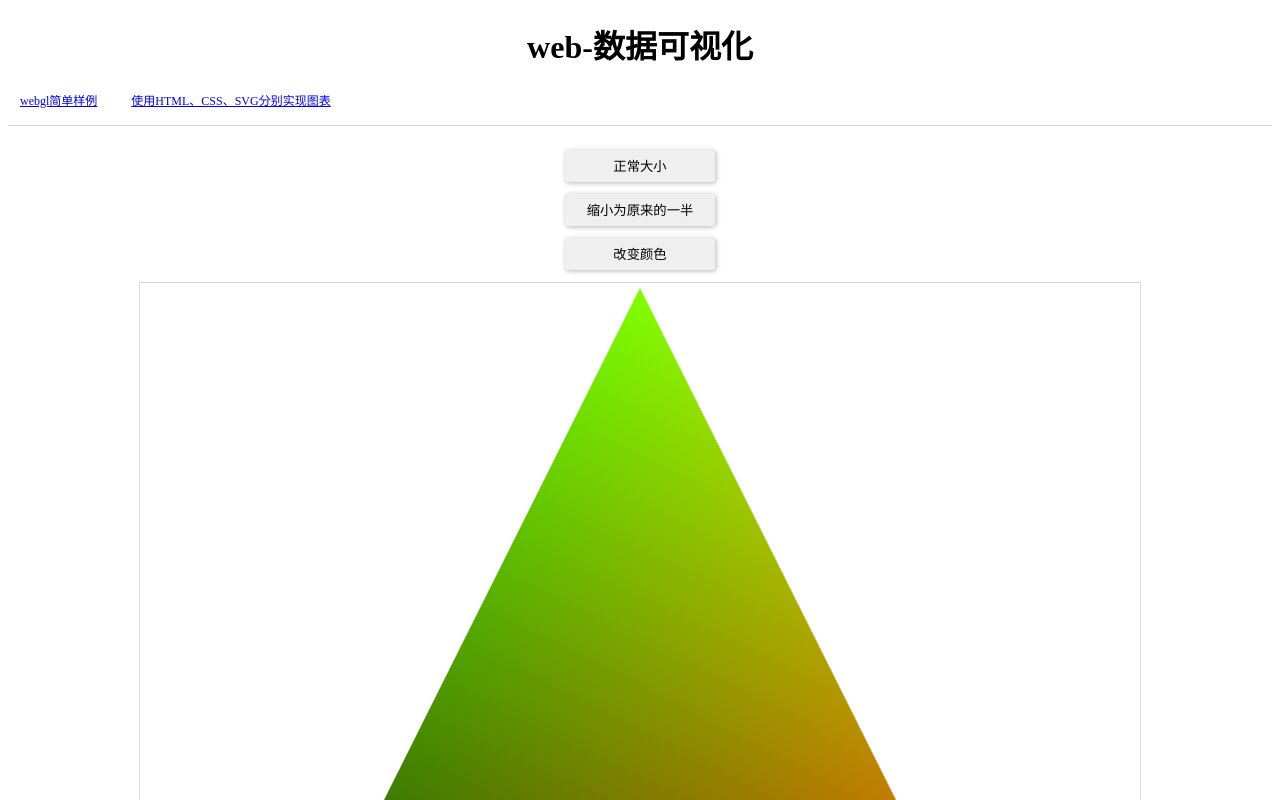
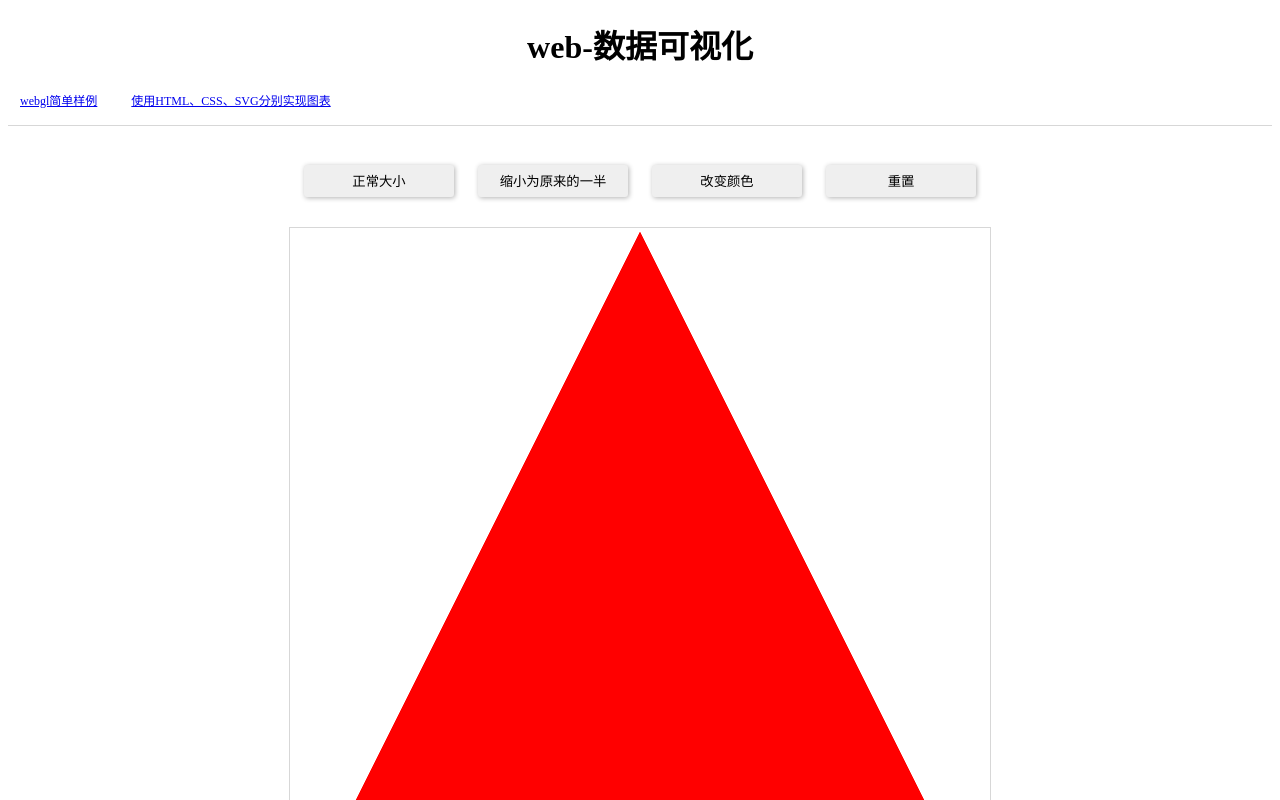
Before and after one commit to Rzzy/web-visualization, an Angular app in the folder web-visualization/: page /wegl-sample in a window 1280 px wide. Shown: the top 800 px of the page. Built offline with nearby package versions, Linux system fonts and the light colour scheme.

Commit message:
新增reset ，不断缩小

```diff
--- a/web-visualization/src/app/webgl-sample/webgl-sample.component.html
+++ b/web-visualization/src/app/webgl-sample/webgl-sample.component.html
@@ -1,4 +1,7 @@
-<button (click)="clickMe()"> 正常大小 </button>
-<button (click)="halfSizeTriangle()"> 缩小为原来的一半 </button>
-<button (click)="changeColor()"> 改变颜色 </button>
-<canvas width="1000px" height="1000px" #mainCanvas></canvas>
+<div class="btn-wrap">
+    <button (click)="clickMe()"> 正常大小 </button>
+    <button (click)="halfSizeTriangle()"> 缩小为原来的一半 </button>
+    <button (click)="changeColor()"> 改变颜色 </button>
+    <button (click)="reset()"> 重置 </button>
+</div>
+<canvas width="700px" height="700px" #mainCanvas></canvas>
--- a/web-visualization/src/app/webgl-sample/webgl-sample.component.less
+++ b/web-visualization/src/app/webgl-sample/webgl-sample.component.less
@@ -1,10 +1,14 @@
+.btn-wrap{
+    text-align: center;
+    padding: 15px 0 30px;
+}
 button {
-    display: block;
+    display: inline-block;
     border: 0;
     width: 150px;
     height: 32px;
     border-radius: 3px;
-    margin: 12px auto;
+    margin:0 12px;
     box-shadow: 1px 1px 5px rgba(0, 0, 0, 0.3);
 }
 canvas {
--- a/web-visualization/src/app/webgl-sample/webgl-sample.component.ts
+++ b/web-visualization/src/app/webgl-sample/webgl-sample.component.ts
@@ -8,27 +8,33 @@ import { Component, OnInit, ElementRef, ViewChild } from '@angular/core';
 export class WebglSampleComponent implements OnInit {
   @ViewChild('mainCanvas') canvasView !: ElementRef;
   scale:number = 0.99
-
+  isnormalcolor:boolean = false
   constructor() { }
 
   ngOnInit(): void {
   }
   ngAfterViewInit(): void {
-    this.drawTriangle(true)
+    this.drawTriangle()
   }
   halfSizeTriangle(): void{
     // 将 gl_Position = vec4(position, 1.0, 1.0); 修改为 gl_Position = vec4(position * 0.5, 1.0, 1.0);
-    this.scale = 0.5
-    this.drawTriangle(true)
+    this.scale = this.scale / 2
+    this.drawTriangle()
   }
   clickMe(): void {
+    this.scale = this.scale * 2
+    this.drawTriangle()
+  }
+  reset(){
     this.scale = 0.99
-    this.drawTriangle(true)
+    this.isnormalcolor = false
+    this.drawTriangle()
   }
   changeColor(): void {
-    this.drawTriangle(false)
+    this.isnormalcolor = !this.isnormalcolor
+    this.drawTriangle()
   }
-  drawTriangle(isnormalcolor: boolean): void {
+  drawTriangle(): void {
     //1、 创建 WebGL 上下文
     const canvas = this.canvasView.nativeElement
     const gl = canvas.getContext('webgl');
@@ -38,7 +44,7 @@ export class WebglSampleComponent implements OnInit {
         varying vec3 color;
         void main() {
           gl_PointSize = 1.0;
-          color = ${isnormalcolor ? 'vec3(0.5 + position * 0.5, 0.0)' : 'vec3(1.0, 0.0, 0.0)' };
+          color = ${this.isnormalcolor ? 'vec3(0.5 + position * 0.5, 0.0)' : 'vec3(1.0, 0.0, 0.0)' };
           gl_Position = vec4(position * ${ this.scale }, 1.0, 1.0);
         }`; // 顶点着色器
    const fragment: string = `
```
